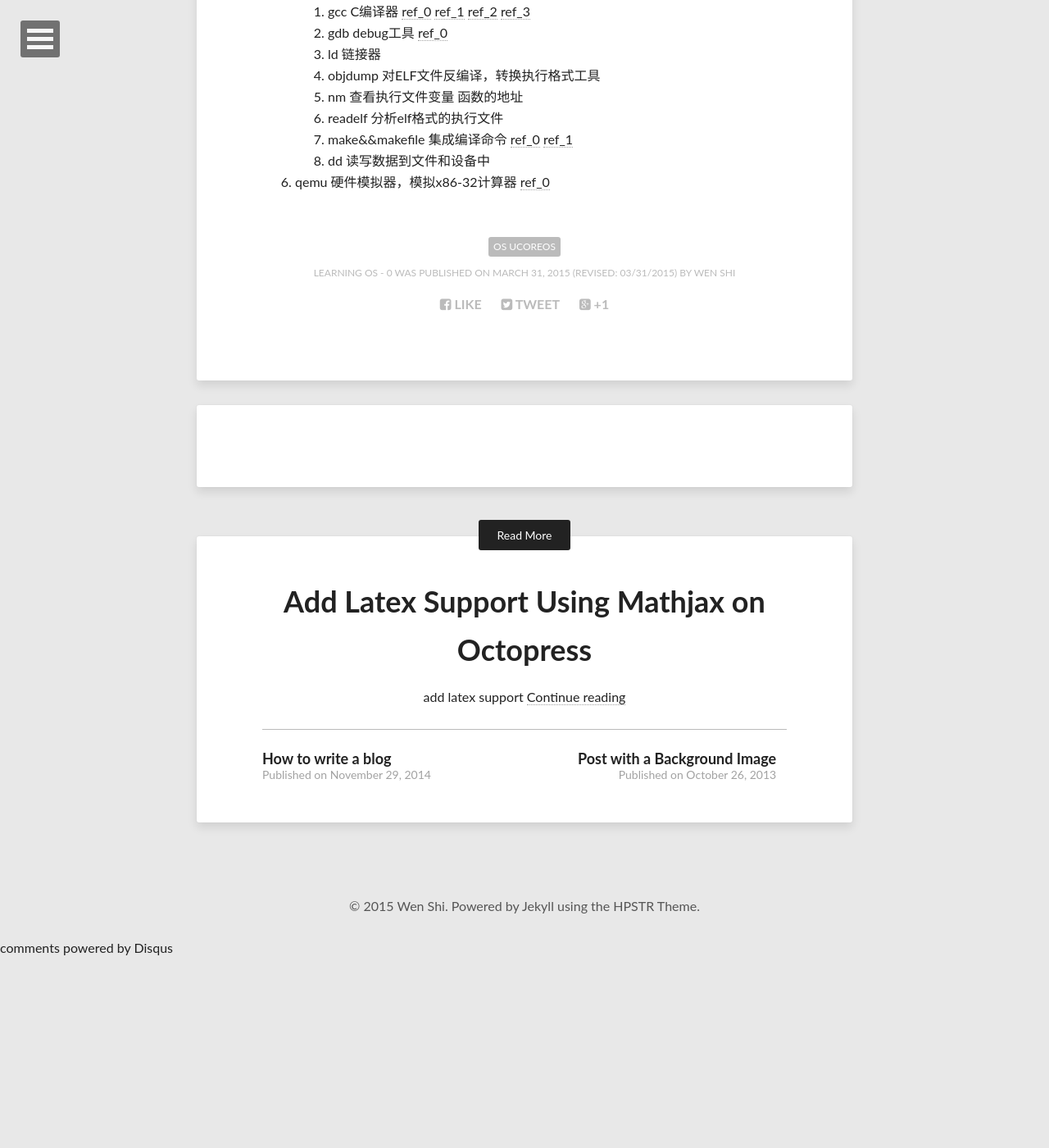
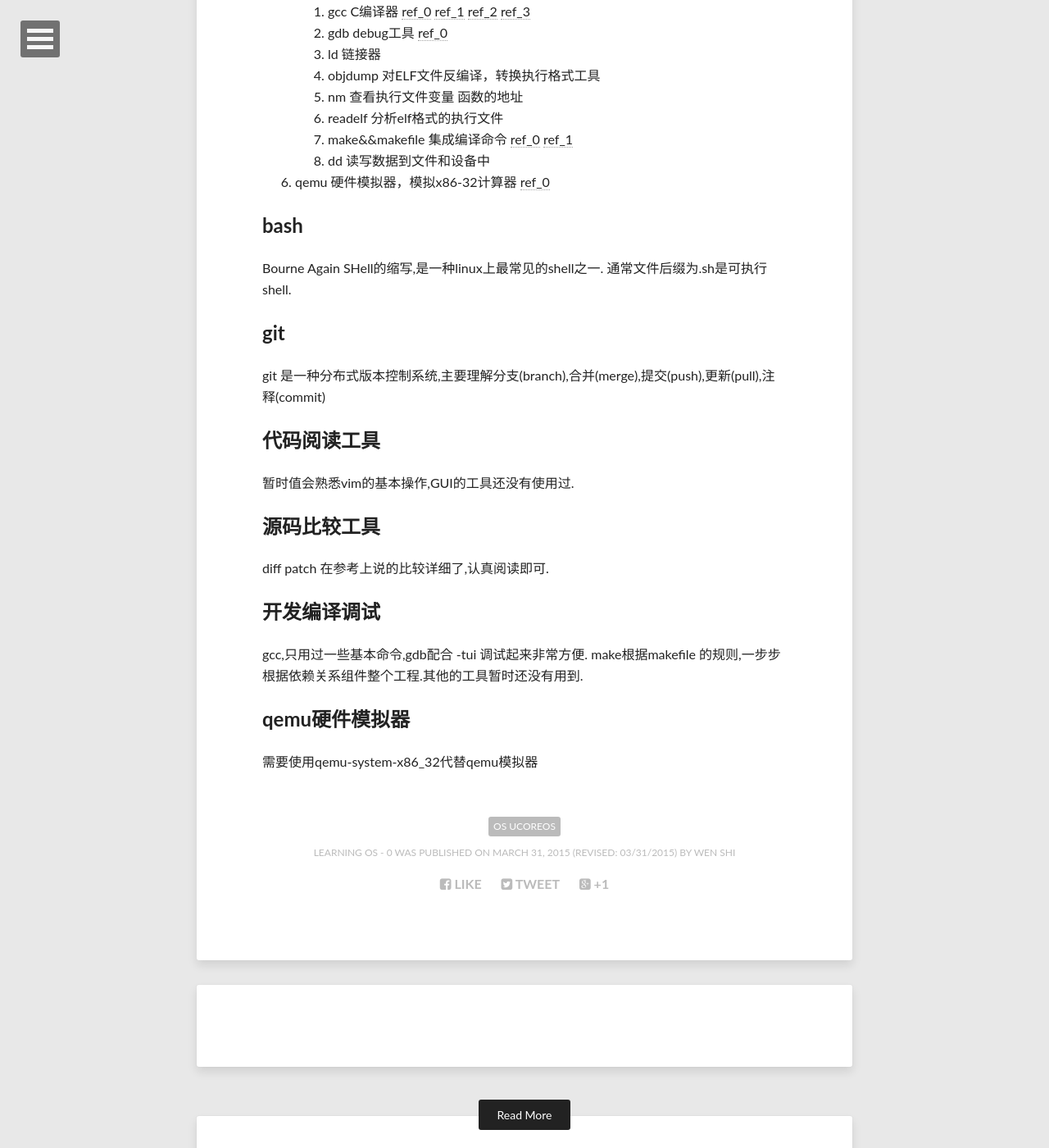
Before and after one commit to huicpc0215/huicpc0215.github.io, a Jekyll site: the page built from _posts/2015-03-31-Learning-OS-0.md, in a window 1280 px wide and 1400 px high, scrolled down 1157 px. Shown: the whole window at 82% size. Built offline with Jekyll 4.4.1, drawn with Linux system fonts in a browser that asks for light colours; nearby versions of some CDN libraries; comment, search, counter and statistics services are not loaded; before the commit the page ends 2322 px from its top, so only the background shows below that.

Commit message:
update README

```diff
--- a/_posts/2015-03-31-Learning-OS-0.md
+++ b/_posts/2015-03-31-Learning-OS-0.md
@@ -10,7 +10,9 @@ image:
 share:
   published: true
 ---
+
 #目的
+
 最近看了一下uCoreOS，是清华大学在xuetangx.com上开设的一门操作系统课程的实验，想跟着做一下，感受一下清华大学学生的厉害之处。
 顺便补补自己本科阶段没有学习过的操作系统这么久仰已久的课程。
 
@@ -19,6 +21,7 @@ share:
 
 
 #过程
+
 首先根据[uCoreOS-guide](https://www.gitbook.com/book/objectkuan/ucore-docs/details)上面的lab0准备，
 
 需要了解很多相关预备知识具体有以下几点（点击目标，了解更多）:
@@ -43,3 +46,28 @@ share:
     7.  make&&makefile 集成编译命令 [ref_0](http://wiki.ubuntu.com.cn/index.php?title=%E8%B7%9F%E6%88%91%E4%B8%80%E8%B5%B7%E5%86%99Makefile&variant=zh-cn) [ref_1](http://blog.csdn.net/a_ran/article/details/43937041)
     8.  dd 读写数据到文件和设备中
 6.  qemu 硬件模拟器，模拟x86-32计算器 [ref_0](http://wenku.baidu.com/view/04c0116aa45177232f60a2eb.html)
+
+
+## bash
+
+Bourne Again SHell的缩写,是一种linux上最常见的shell之一. 通常文件后缀为.sh是可执行shell.
+
+## git
+
+git 是一种分布式版本控制系统,主要理解分支(branch),合并(merge),提交(push),更新(pull),注释(commit)
+
+## 代码阅读工具
+
+暂时值会熟悉vim的基本操作,GUI的工具还没有使用过.
+
+## 源码比较工具
+
+diff patch 在参考上说的比较详细了,认真阅读即可.
+
+## 开发编译调试
+
+gcc,只用过一些基本命令,gdb配合 -tui 调试起来非常方便. make根据makefile 的规则,一步步根据依赖关系组件整个工程.其他的工具暂时还没有用到.
+
+## qemu硬件模拟器
+
+需要使用qemu-system-x86_32代替qemu模拟器
```
Also changed, not shown: README.md.
